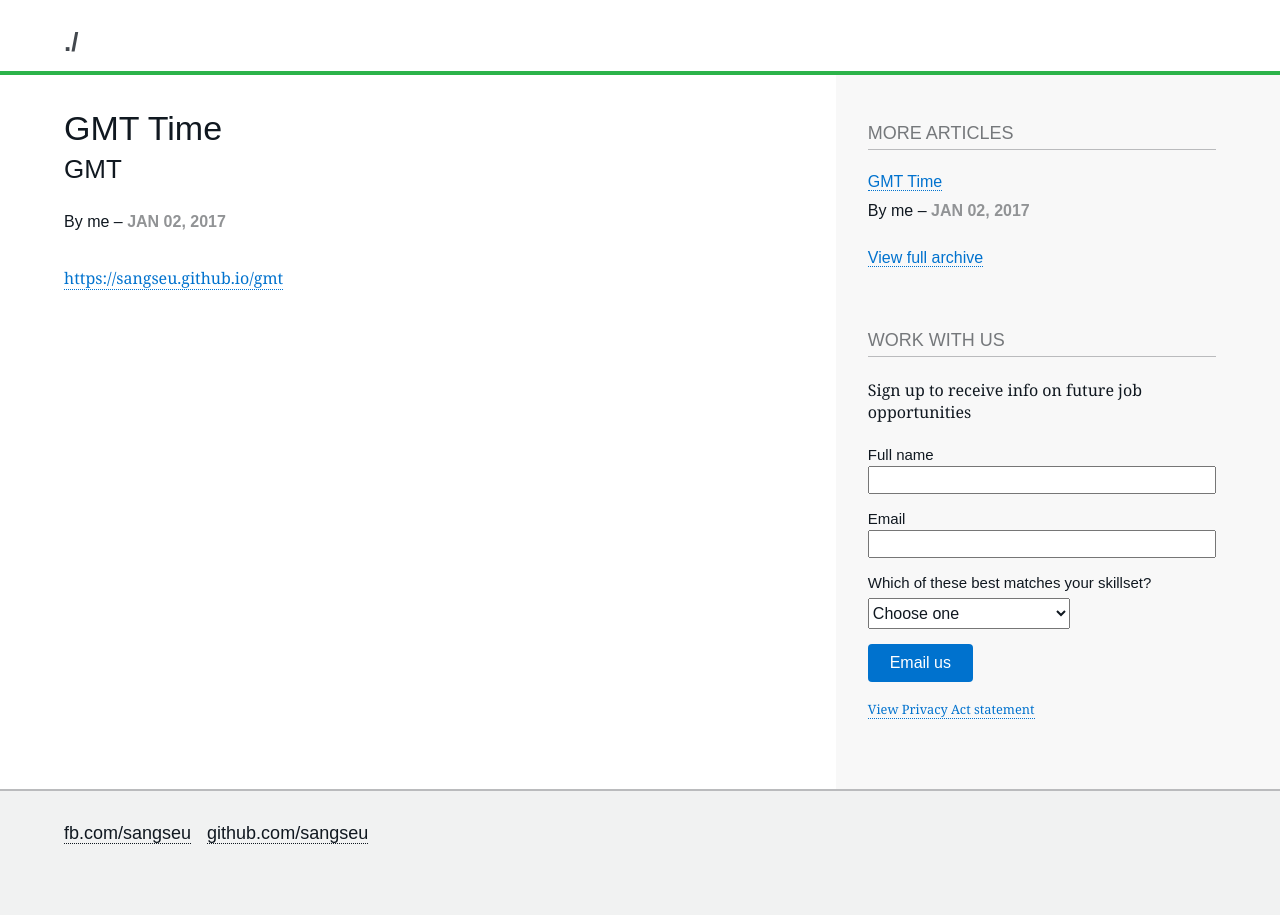
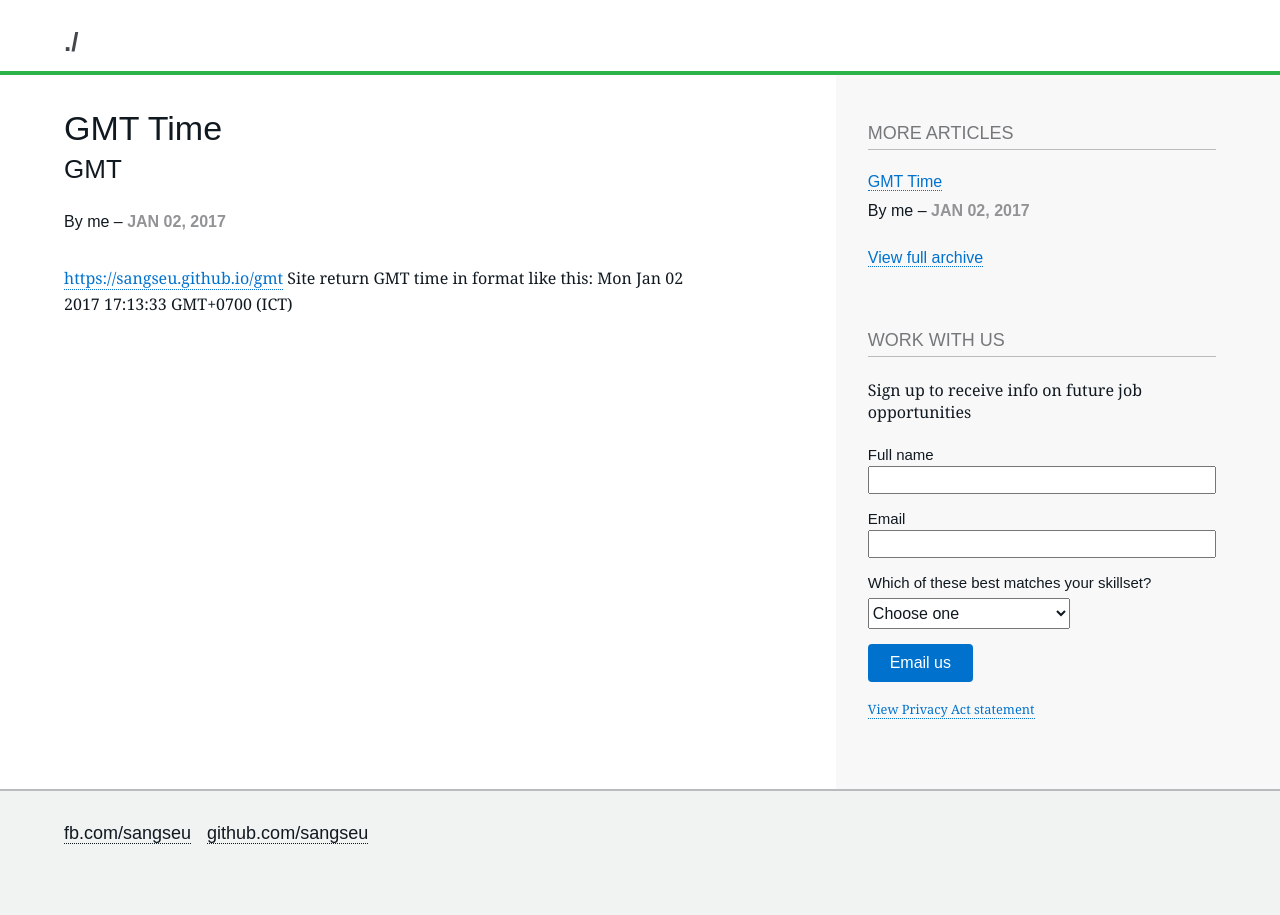
Before and after one commit to sangseu/14Apr_sangseu.github.io, a Jekyll site: the page built from _posts/2017-01-02-gmt.md, in a window 1280 px wide. Built offline with Jekyll 4.4.1, drawn with Linux system fonts in a browser that asks for light colours; nearby versions of some CDN libraries; some web fonts are replaced.

Commit message:
Update 2017-01-02-gmt.md

```diff
--- a/_posts/2017-01-02-gmt.md
+++ b/_posts/2017-01-02-gmt.md
@@ -8,3 +8,5 @@ excerpt: "Return GMT time. [Link](https://sangseu.github.io/gmt)"
 ---
 
 [https://sangseu.github.io/gmt](https://sangseu.github.io/gmt)
+Site return GMT time in format like this:
+Mon Jan 02 2017 17:13:33 GMT+0700 (ICT)
```
